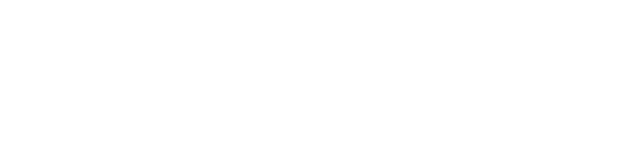
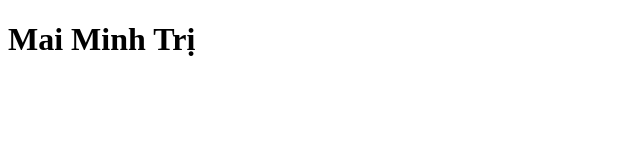
Before and after one commit to MinhTriMai/Demo-github, a plain HTML site: page index.html in a window 1280 px wide. Shown: the whole page, without its empty margins (0-640 px from the left). Drawn offline with Linux system fonts and the light colour scheme.

Commit message:
Update index.html

```diff
--- a/index.html
+++ b/index.html
@@ -6,6 +6,6 @@
 	</title>
 </head>
 <body>
-
+	<h1>Mai Minh Trị</h1>
 </body>
 </html>
```
